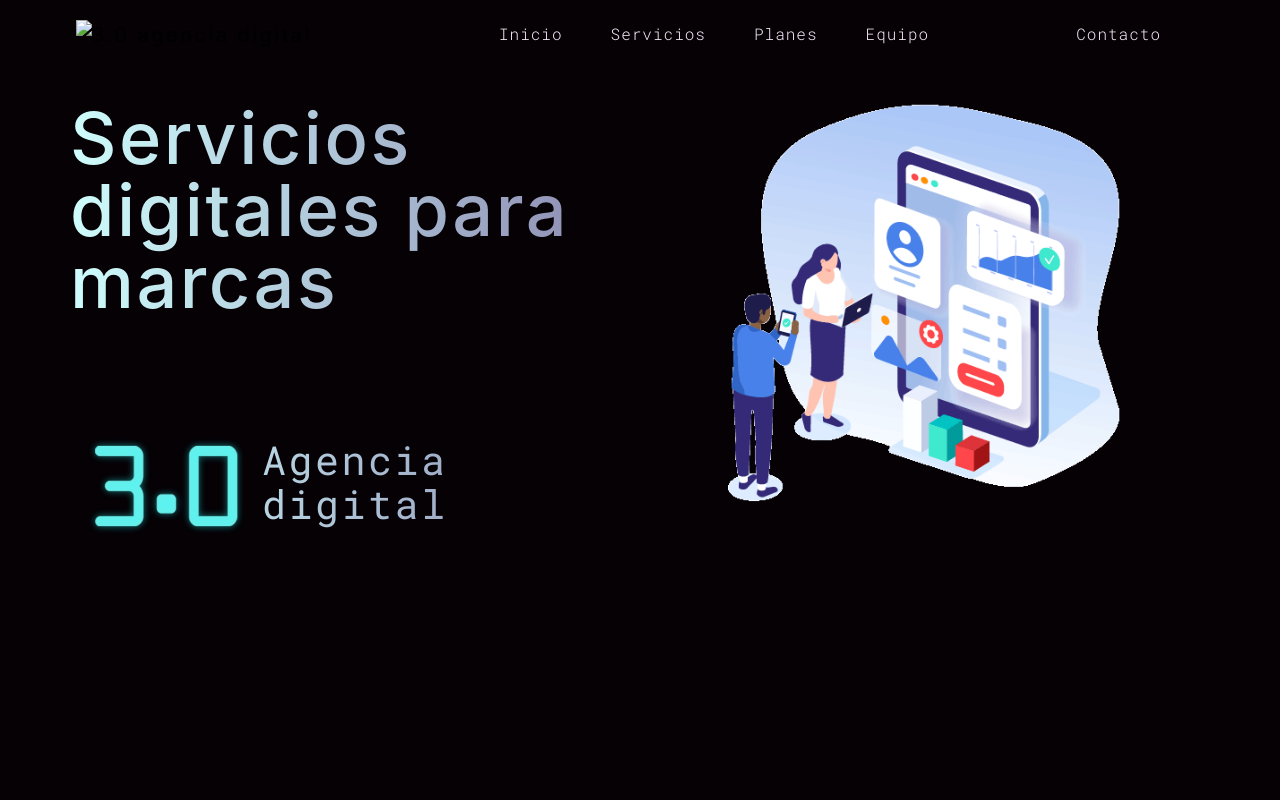
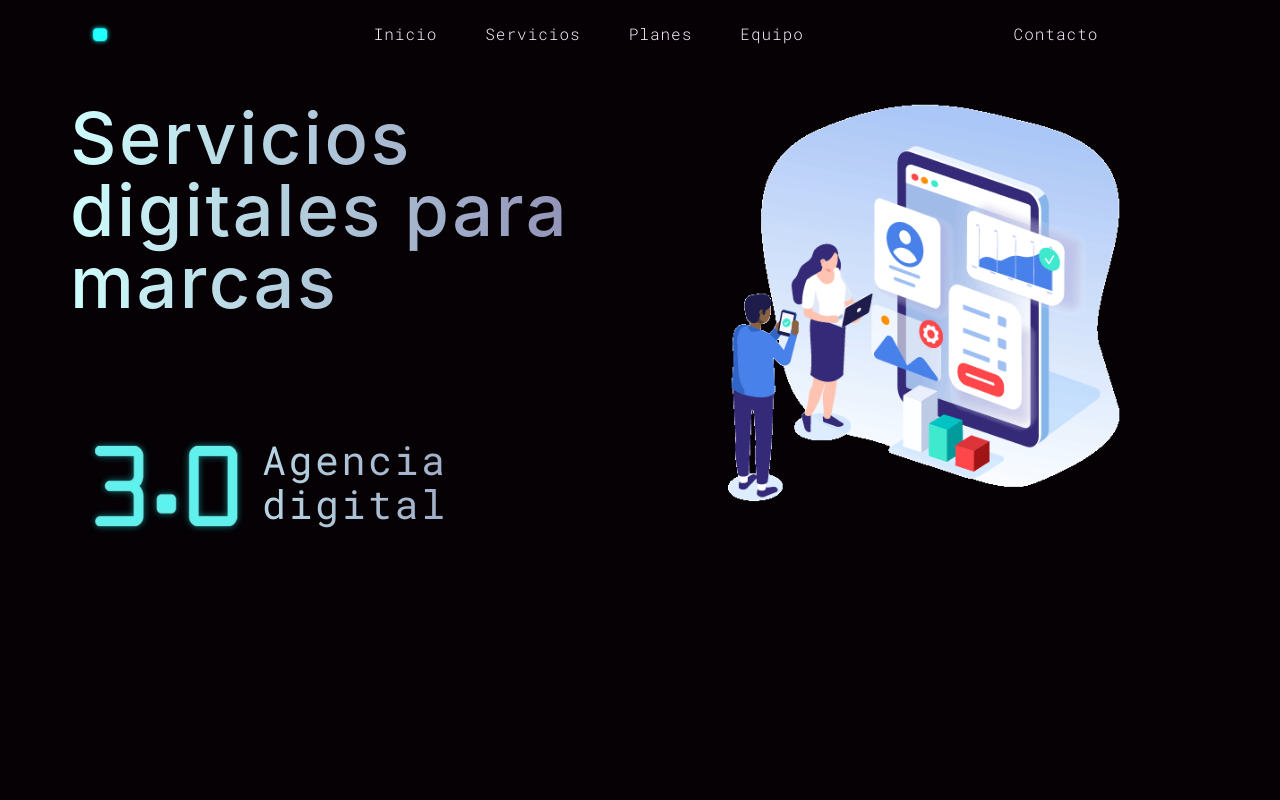
Before and after one commit to emilioMarchi/agencia_proyect, a website: page index.html in a window 1280 px wide. Shown: the top 800 px of the page. Drawn offline with nearby package versions, Linux system fonts and the light colour scheme; files that its build step writes are made by us from their sources; the site is published under a folder, as on GitHub Pages, so addresses that start at the root find nothing.

Commit message:
cambis nav

```diff
--- a/index.html
+++ b/index.html
@@ -21,7 +21,7 @@
     <header>
         <nav class="navbar navbar-expand-lg navbar-light">
             <div class="container-fluid">
-              <a class="navbar-brand" href="#"><img src="/images/img-point.png" alt="3.0 agencia digital"></a>
+              <a class="navbar-brand" href="#"><img src="images/img-point.png" alt="3.0 agencia digital"></a>
               <button class="navbar-toggler" type="button" data-bs-toggle="collapse" data-bs-target="#navbarNav" aria-controls="navbarNav" aria-expanded="false" aria-label="Toggle navigation">
                 <span class="navbar-toggler-icon"></span>
               </button>
@@ -40,7 +40,7 @@
                     <a class="nav-link" href="#equipo">Equipo</a>
                   </li>
                 </ul>
-                <ul class="navbar-nav contact">
+                <ul class="navbar-nav">
                   <li class="nav-item">
                     <a class="nav-link" href="#contacto">Contacto</a>
                   </li>
```
